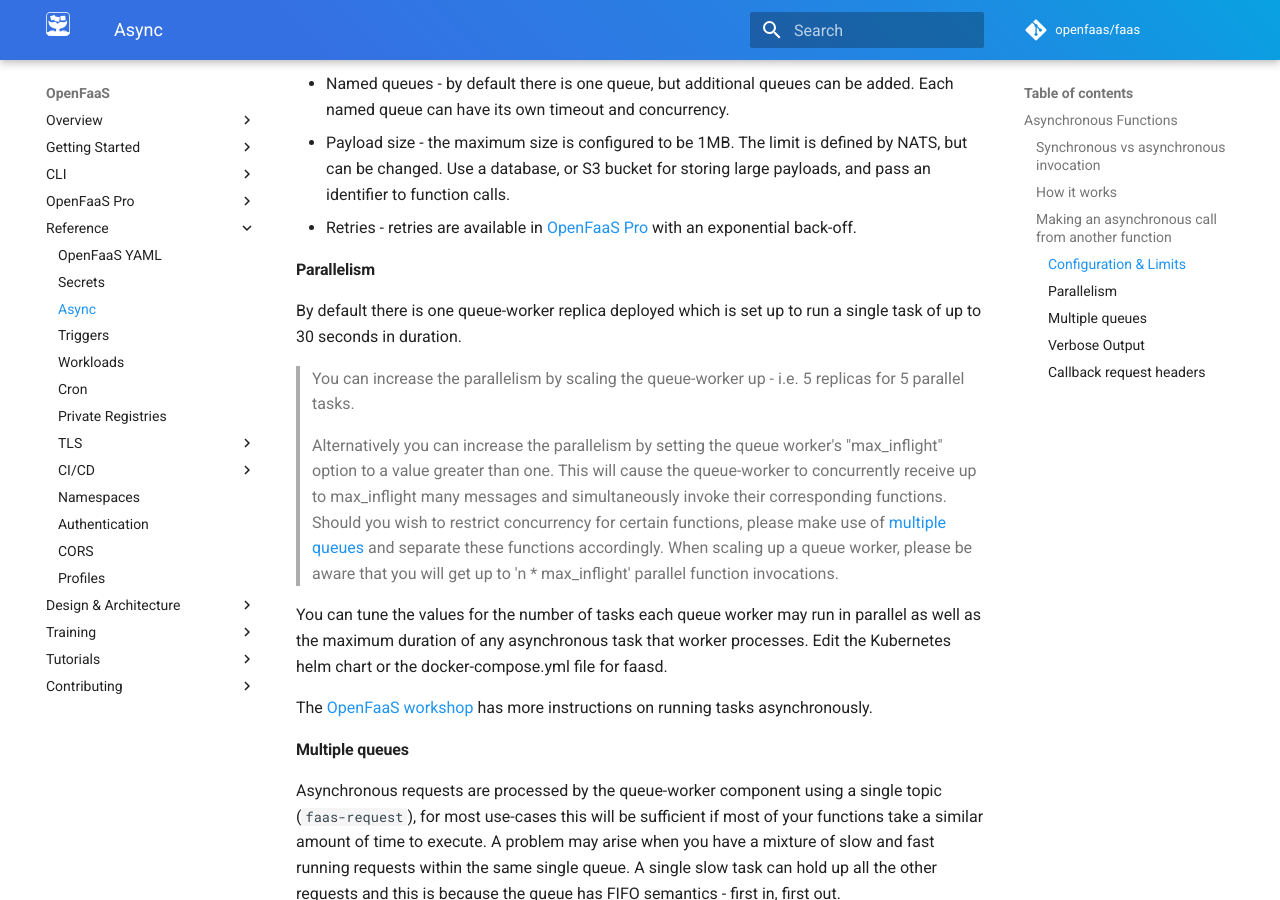
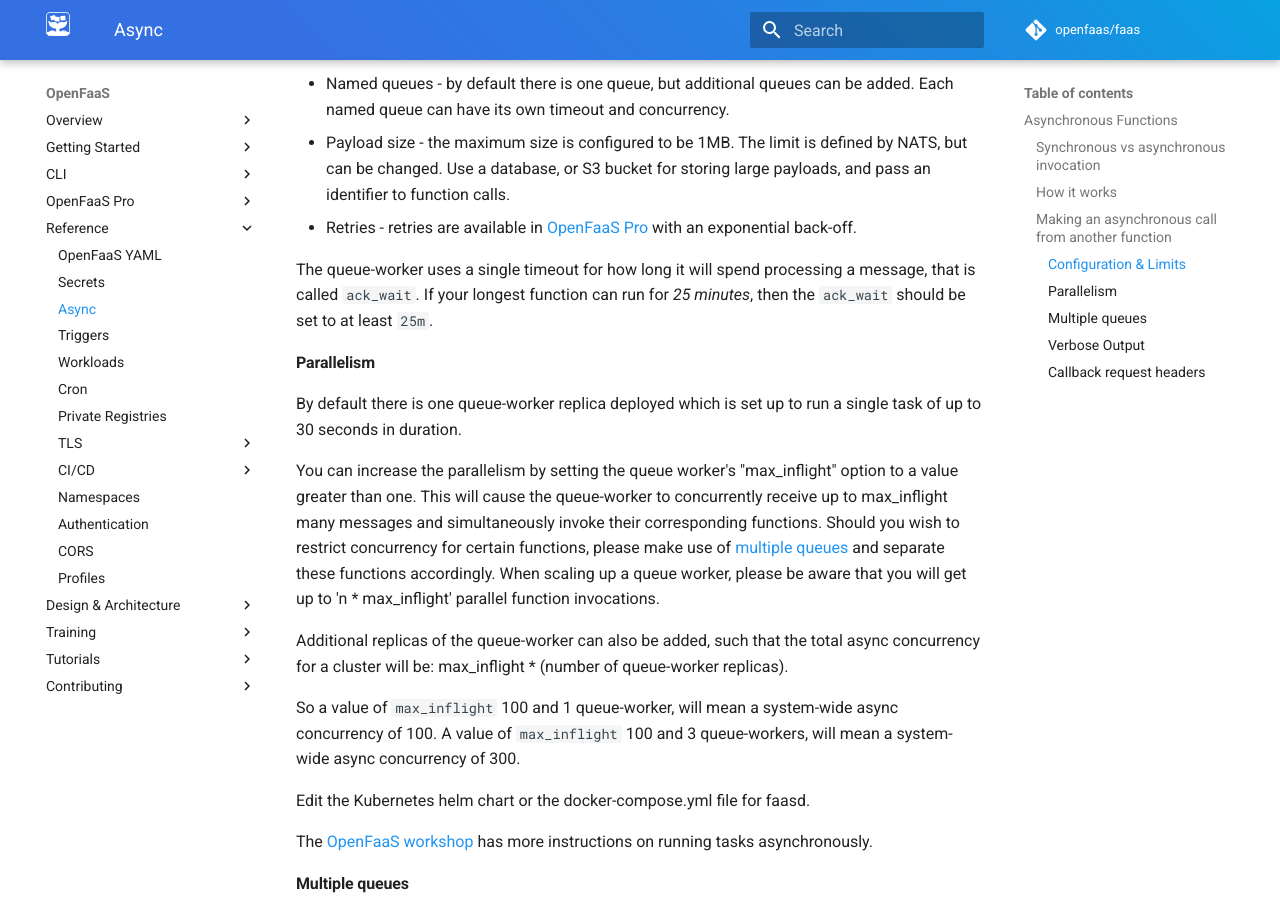
Before and after one commit to openfaas/docs, an MkDocs documentation site: the page built from docs/reference/async.md, in a window 1280 px wide and 900 px high, scrolled down 3090 px. Built offline with MkDocs 1.6.1 and Material for MkDocs 9.7.7, drawn with Linux system fonts in a browser that asks for light colours; comment, search, counter and statistics services are not loaded.

Commit message:
Add note on ack_wait and async concurrency
Signed-off-by: Alex Ellis (OpenFaaS Ltd) <alexellis2@gmail.com>

```diff
--- a/docs/reference/async.md
+++ b/docs/reference/async.md
@@ -93,15 +93,19 @@ There are limits for asynchronous functions, which you should understand before
 * Payload size - the maximum size is configured to be 1MB. The limit is defined by NATS, but can be changed. Use a database, or S3 bucket for storing large payloads, and pass an identifier to function calls.
 * Retries - retries are available in [OpenFaaS Pro](https://openfaas.com/support/) with an exponential back-off.
 
+The queue-worker uses a single timeout for how long it will spend processing a message, that is called `ack_wait`. If your longest function can run for *25 minutes*, then the `ack_wait` should be set to at least `25m`.
+
 #### Parallelism
 
 By default there is one queue-worker replica deployed which is set up to run a single task of up to 30 seconds in duration.
 
-> You can increase the parallelism by scaling the queue-worker up - i.e. 5 replicas for 5 parallel tasks.
->
-> Alternatively you can increase the parallelism by setting the queue worker's "max_inflight" option to a value greater than one. This will cause the queue-worker to concurrently receive up to max_inflight many messages and simultaneously invoke their corresponding functions. Should you wish to restrict concurrency for certain functions, please make use of [multiple queues](#Multiple-queues) and separate these functions accordingly. When scaling up a queue worker, please be aware that you will get up to 'n * max_inflight' parallel function invocations.
+You can increase the parallelism by setting the queue worker's "max_inflight" option to a value greater than one. This will cause the queue-worker to concurrently receive up to max_inflight many messages and simultaneously invoke their corresponding functions. Should you wish to restrict concurrency for certain functions, please make use of [multiple queues](#Multiple-queues) and separate these functions accordingly. When scaling up a queue worker, please be aware that you will get up to 'n * max_inflight' parallel function invocations.
 
-You can tune the values for the number of tasks each queue worker may run in parallel as well as the maximum duration of any asynchronous task that worker processes. Edit the Kubernetes helm chart or the docker-compose.yml file for faasd.
+Additional replicas of the queue-worker can also be added, such that the total async concurrency for a cluster will be: max_inflight * (number of queue-worker replicas).
+
+So a value of `max_inflight` 100 and 1 queue-worker, will mean a system-wide async concurrency of 100. A value of `max_inflight` 100 and 3 queue-workers, will mean a system-wide async concurrency of 300.
+
+Edit the Kubernetes helm chart or the docker-compose.yml file for faasd.
 
 The [OpenFaaS workshop](https://github.com/openfaas/workshop) has more instructions on running tasks asynchronously.
 
```
Also changed, not shown: docs/deployment/troubleshooting.md (+6 -0 lines).
